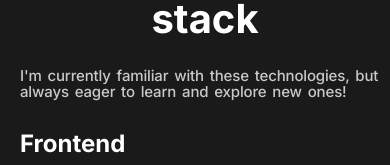
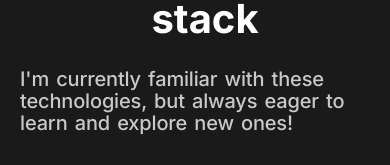
Before and after one commit to charliegale16/Personal-Portfolio, a React (Create React App) app: page / in a window 390 px wide. Shown: the part 745-910 px from the top of the page. Built offline with nearby package versions, Linux system fonts and the light colour scheme; grey boxes are pictures that could not be loaded.

Commit message:
mobile optimized on screen sizes like iphone 14 max

```diff
--- a/src/components/Header.css
+++ b/src/components/Header.css
@@ -17,7 +17,7 @@
     word-spacing: 2px;
     font-family: Inter;
     line-height: 1.1;
-    font-size: 21px;
+    font-size: 1.25rem;
     text-align: left;
     margin-top: 10px;
 }
@@ -89,9 +89,8 @@ transform: scale(1.2);
         word-spacing: 2px;
         font-family: Inter;
         line-height: 1.1;
-        font-size: 15.02px;
+        font-size: 1.25rem;
         text-align: left;
-        margin-top: 20px;
         margin: 0;
         margin-bottom: 30px;
     }
--- a/src/components/Hero.css
+++ b/src/components/Hero.css
@@ -78,7 +78,7 @@ p{
 
   }
 
-@media (max-width:728px){
+@media (max-width:450px){
 h1,
 h2,
 i{
--- a/src/components/Nav.css
+++ b/src/components/Nav.css
@@ -54,7 +54,7 @@ button:hover {
 }
 
 /* Media query for mobile devices */
-@media (max-width: 728px) {
+@media (max-width: 450px) {
   .navigation {
       max-width: 100vw; /* Adjust the max-width to fit the screen */
        /* Add padding to the sides for better spacing */
--- a/src/components/Projects.css
+++ b/src/components/Projects.css
@@ -130,7 +130,7 @@ i {
 }
 
 
-@media (max-width:430px){
+@media (max-width:450px){
     .projects-container{
         display: flex;
         flex-direction: column;
```
